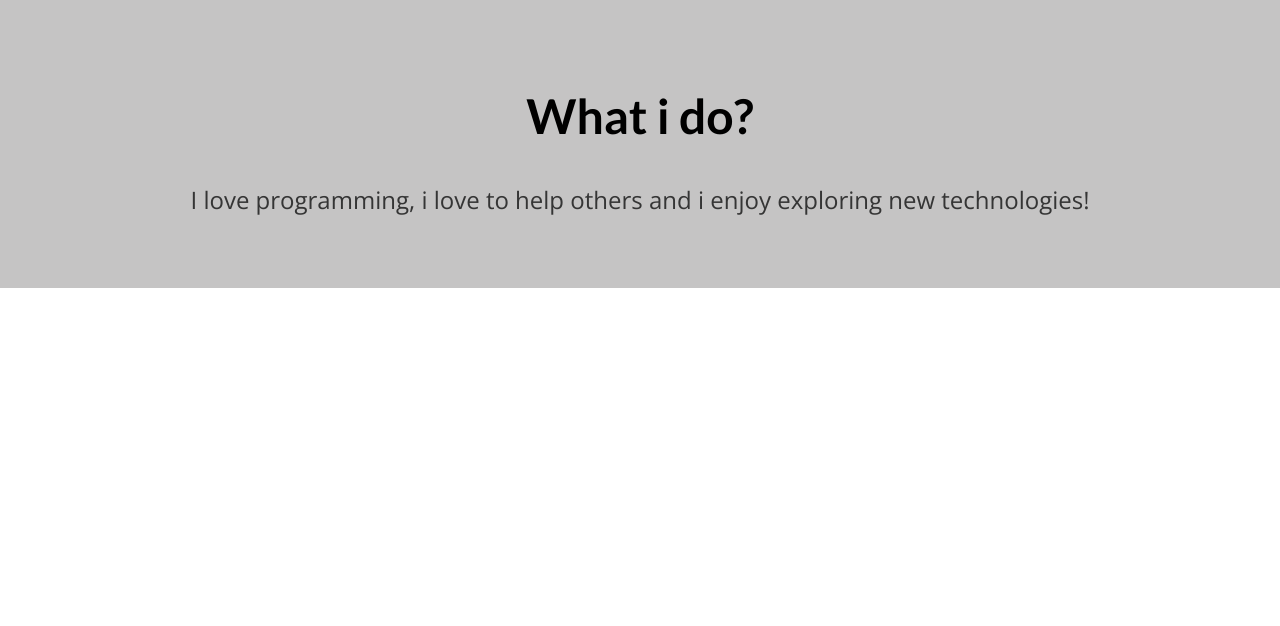
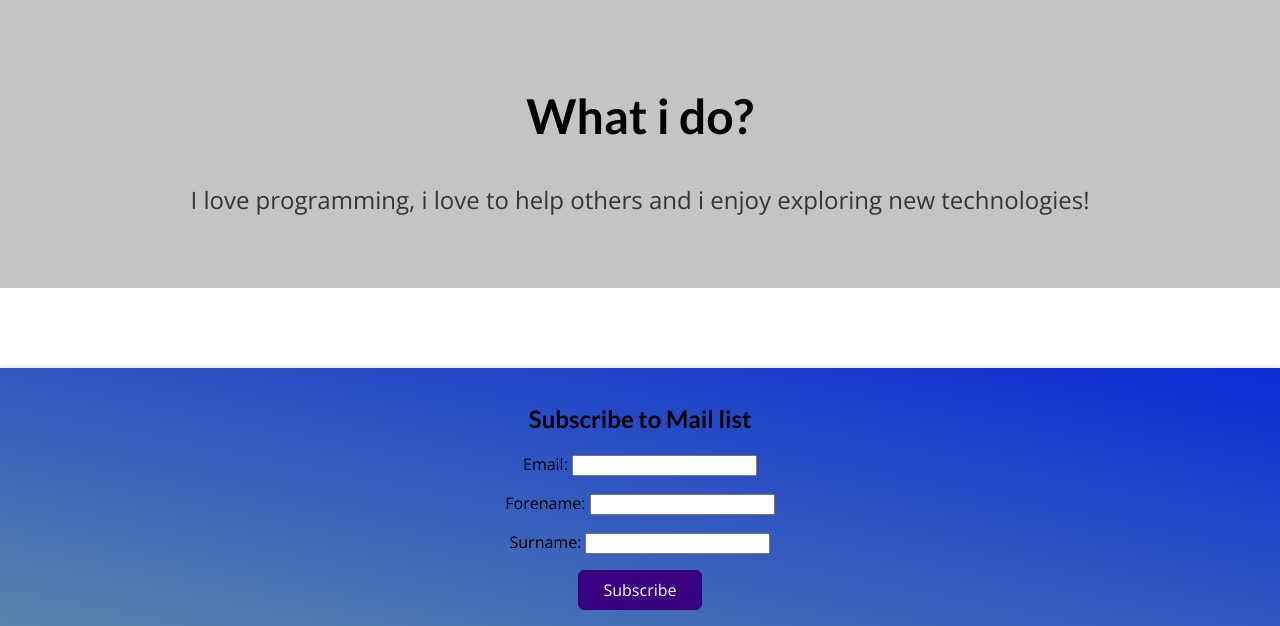
Before and after one commit to ZaidHassan96/blog_site, a Django app: page / in a window 1280 px wide. Shown: the part 930-1556 px from the top of the page. Before the commit the page ends 1218 px from the top, so only its background shows below. Run offline with Django 5.2, Linux system fonts and the light colour scheme; data comes from the database, SQL or seed files in the repository; both versions use the stored data as it was after the commit.

Commit message:
Added subsciption functionality

```diff
--- a/blog/admin.py
+++ b/blog/admin.py
@@ -1,6 +1,6 @@
 from django.contrib import admin
 
-from .models import Post, Author, Tag, Comment
+from .models import Post, Author, Tag, Comment, Subscription
 
 
 class PostAdmin(admin.ModelAdmin):
@@ -16,3 +16,4 @@ admin.site.register(Post, PostAdmin)
 admin.site.register(Author)
 admin.site.register(Tag)
 admin.site.register(Comment, CommentAdmin)
+admin.site.register(Subscription)
--- a/blog/forms.py
+++ b/blog/forms.py
@@ -1,6 +1,6 @@
 from django import forms
 
-from .models import Comment
+from .models import Comment, Subscription
 
 class CommentForm(forms.ModelForm):
     class Meta:
@@ -11,3 +11,16 @@ class CommentForm(forms.ModelForm):
             "user_email": "Your Email",
             "text": "Your Comment"
         }
+
+
+
+class SubscriptionForm(forms.ModelForm):
+    class Meta:
+        model = Subscription
+        fields = ['email', 'first_name', 'last_name']
+        labels = {
+            "email": "Email",
+            "first_name": "Forename",
+            "last_name": "Surname"
+
+        }
--- a/blog/models.py
+++ b/blog/models.py
@@ -46,3 +46,11 @@ class Comment(models.Model):
     text = models.TextField(max_length=400)
     date = models.DateField(auto_now=True)
     post = models.ForeignKey(Post, on_delete=models.CASCADE, related_name="comments")
+
+
+class Subscription(models.Model):
+    email = models.EmailField(unique=True)
+    first_name = models.CharField(max_length=100)
+    last_name = models.CharField(max_length=100)
+    def __str__(self):
+        return self.email
--- a/blog/static/blog/index.css
+++ b/blog/static/blog/index.css
@@ -74,3 +74,62 @@
   font-size: 1.5rem;
   color: #353535;
 }
+
+#subscribe {
+  text-align: center;
+  margin-top: 5rem;
+  background-color: white;
+  box-shadow: 0 2px 8px rgba(0, 0, 0, 0.25);
+  padding: 1rem;
+  background: linear-gradient(to right top, #5984ab, #092bd5);
+}
+
+#subscribe button {
+  font: inherit;
+  background-color: #390281;
+  color: white;
+  border: 1px solid #390281;
+  padding: 0.5rem 1.5rem;
+  border-radius: 6px;
+  cursor: pointer;
+}
+
+#subscribe button:hover,
+#subscribe button:active {
+  background-color: #4f0ba7;
+  border-color: #4f0ba7;
+}
+
+.form-control label {
+  font-size: 100px;
+  font-weight: bold;
+  margin-bottom: 0.5rem;
+  display: block;
+}
+
+.form-control input,
+.form-control textarea {
+  display: block;
+  width: 100%;
+  font: inherit;
+  padding: 1rem;
+  border-radius: 10px;
+  border: 1px solid #ccc;
+}
+
+.errorlist {
+  list-style: none;
+  margin: 0.5rem 0;
+  padding: 0;
+  color: #d6000b;
+}
+
+.invalid label {
+  color: #d6000b;
+}
+
+.invalid input,
+.invalid textarea {
+  border-color: #d6000b;
+  background-color: #ffe6e7;
+}
--- a/blog/templates/blog/index.html
+++ b/blog/templates/blog/index.html
@@ -31,4 +31,21 @@
     </p>
 
 </section>
+<section id="subscribe">
+  <h1>Subscribe to Mail list</h1>
+  <form action="" method="POST">
+  {% csrf_token %}
+  {% for form_field in comment_form %}
+  <div class="form-control {% if form_field.errors%}invalid{%endif%}">
+    {{form_field.label_tag}}
+    {{form_field}}
+    {{form_field.errors}}
+  </div>
+  {% endfor %}
+  {{subscription_form.as_p}}
+  <button type="submit">Subscribe</button>
+</form>
+
+
+</section>
 {% endblock %}
--- a/blog/views.py
+++ b/blog/views.py
@@ -9,7 +9,7 @@ from django.http import HttpResponseRedirect
 from django.urls import reverse
 
 from .models import Post
-from .forms import CommentForm
+from .forms import CommentForm, SubscriptionForm
 
 
 
@@ -27,6 +27,30 @@ class StartingPageView(ListView):
         queryset = super().get_queryset()
         data = queryset[:3]
         return data
+
+
+    def get_context_data(self, **kwargs):
+        context = super().get_context_data(**kwargs)
+        context["subscription_form"] = SubscriptionForm()
+        return context
+
+    def post(self, request):
+        subscription_form = SubscriptionForm(request.POST)
+        if subscription_form.is_valid():
+            subscription_form.save()
+            return HttpResponseRedirect(reverse("starting-page"))
+
+        context = {
+            "posts" : self.get_queryset(),
+            "subscription_form": subscription_form
+
+
+        }
+
+        return render(request, "blog/index.html", context)
+
+
+
 
 
 # def starting_page(request):
```
Also changed, not shown: blog/migrations/0005_subscription.py (added), blog/migrations/0006_alter_subscription_email.py (added), db.sqlite3.
